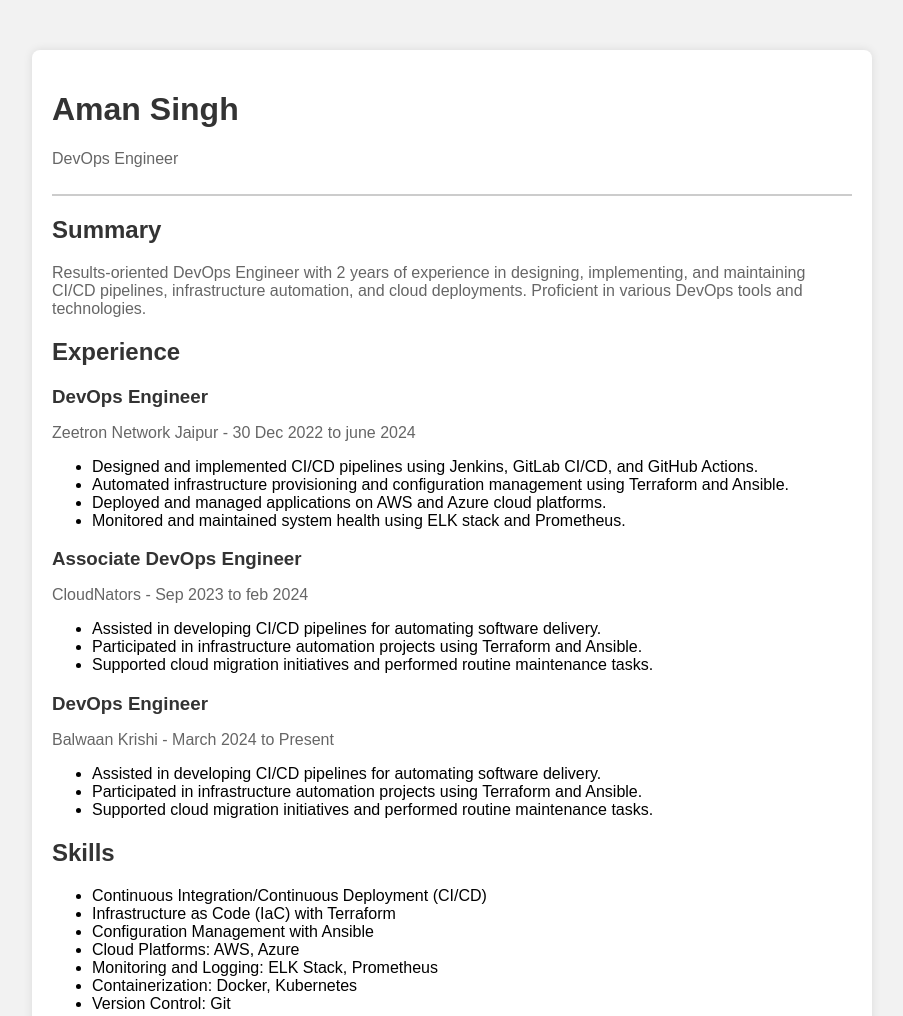
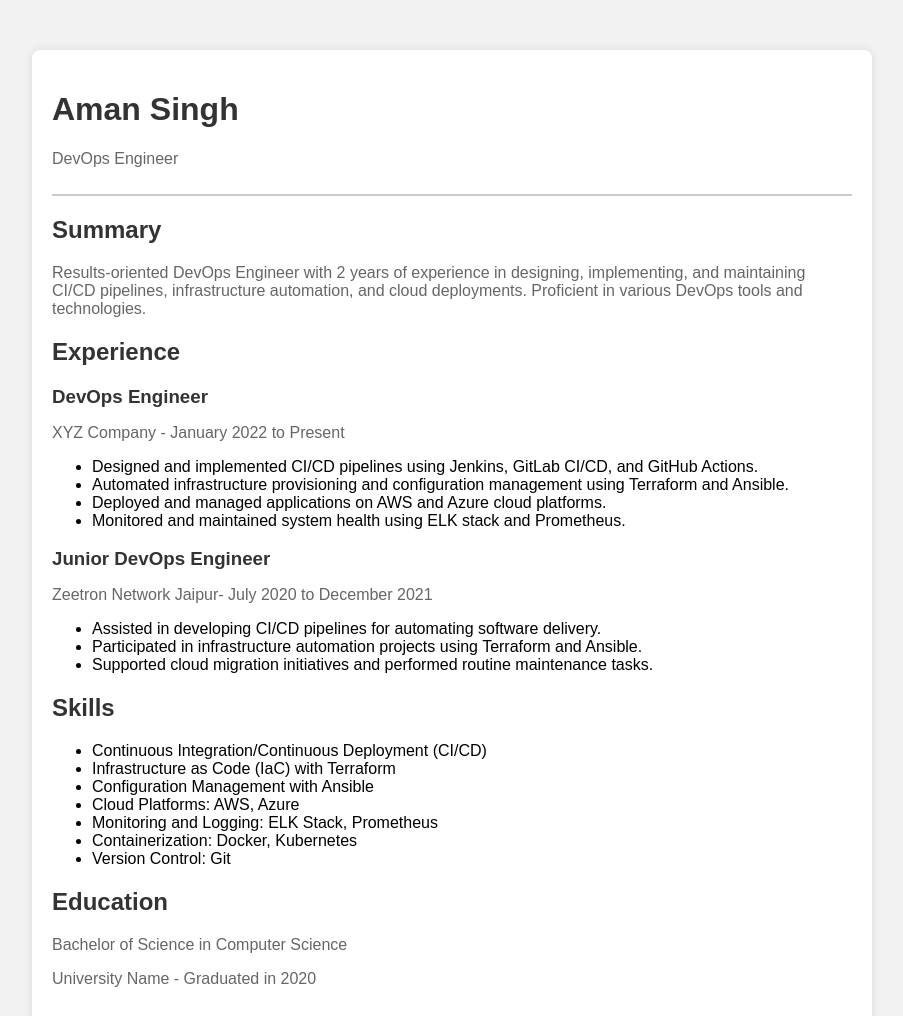
Before and after one commit to jaatbreak/Resume, a plain HTML site: page index.html in a window 1280 px wide. Shown: the top 1016 px of the page, without its empty margins (188-1091 px from the left). Drawn offline with Linux system fonts and the light colour scheme.

Commit message:
Revert "new change in the resume" revert is need This reverts commit 58eb07123a5c9fad7876f931bfb44080fd37c6bc.

```diff
--- a/index.html
+++ b/index.html
@@ -60,7 +60,7 @@
             <h2>Experience</h2>
             <div class="experience-item">
                 <h3>DevOps Engineer</h3>
-                <p>Zeetron Network Jaipur - 30 Dec 2022 to june 2024</p>
+                <p>XYZ Company - January 2022 to Present</p>
                 <ul>
                     <li>Designed and implemented CI/CD pipelines using Jenkins, GitLab CI/CD, and GitHub Actions.</li>
                     <li>Automated infrastructure provisioning and configuration management using Terraform and Ansible.</li>
@@ -69,17 +69,8 @@
                 </ul>
             </div>
             <div class="experience-item">
-                <h3>Associate  DevOps Engineer</h3>
-                <p>CloudNators -  Sep 2023 to feb 2024</p>
-                <ul>
-                    <li>Assisted in developing CI/CD pipelines for automating software delivery.</li>
-                    <li>Participated in infrastructure automation projects using Terraform and Ansible.</li>
-                    <li>Supported cloud migration initiatives and performed routine maintenance tasks.</li>
-                </ul>
-            </div>
-            <div class="experience-item">
-                <h3> DevOps Engineer</h3>
-                <p>Balwaan Krishi -  March 2024 to Present</p>
+                <h3>Junior DevOps Engineer</h3>
+                <p>Zeetron Network Jaipur- July 2020 to December 2021</p>
                 <ul>
                     <li>Assisted in developing CI/CD pipelines for automating software delivery.</li>
                     <li>Participated in infrastructure automation projects using Terraform and Ansible.</li>
```
